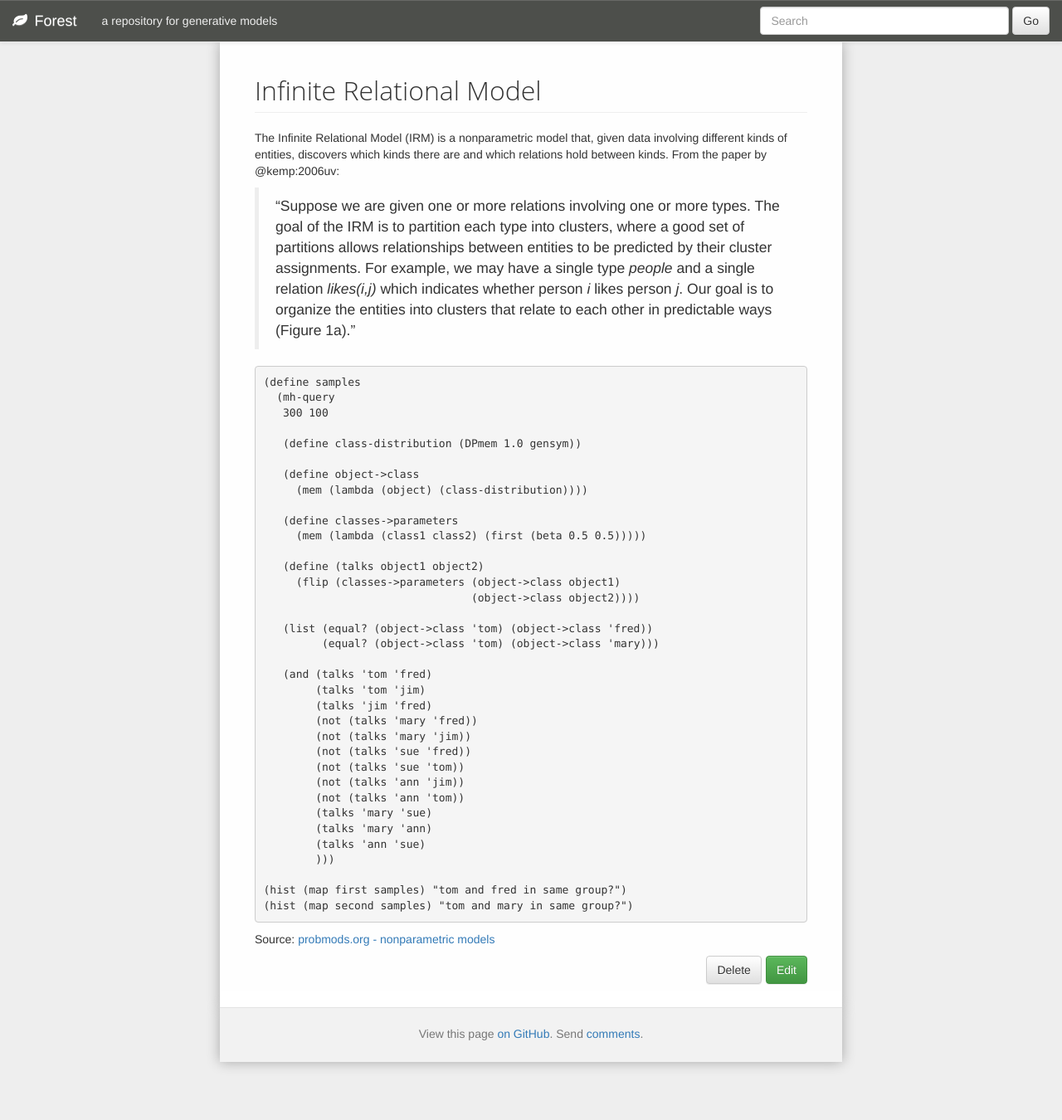
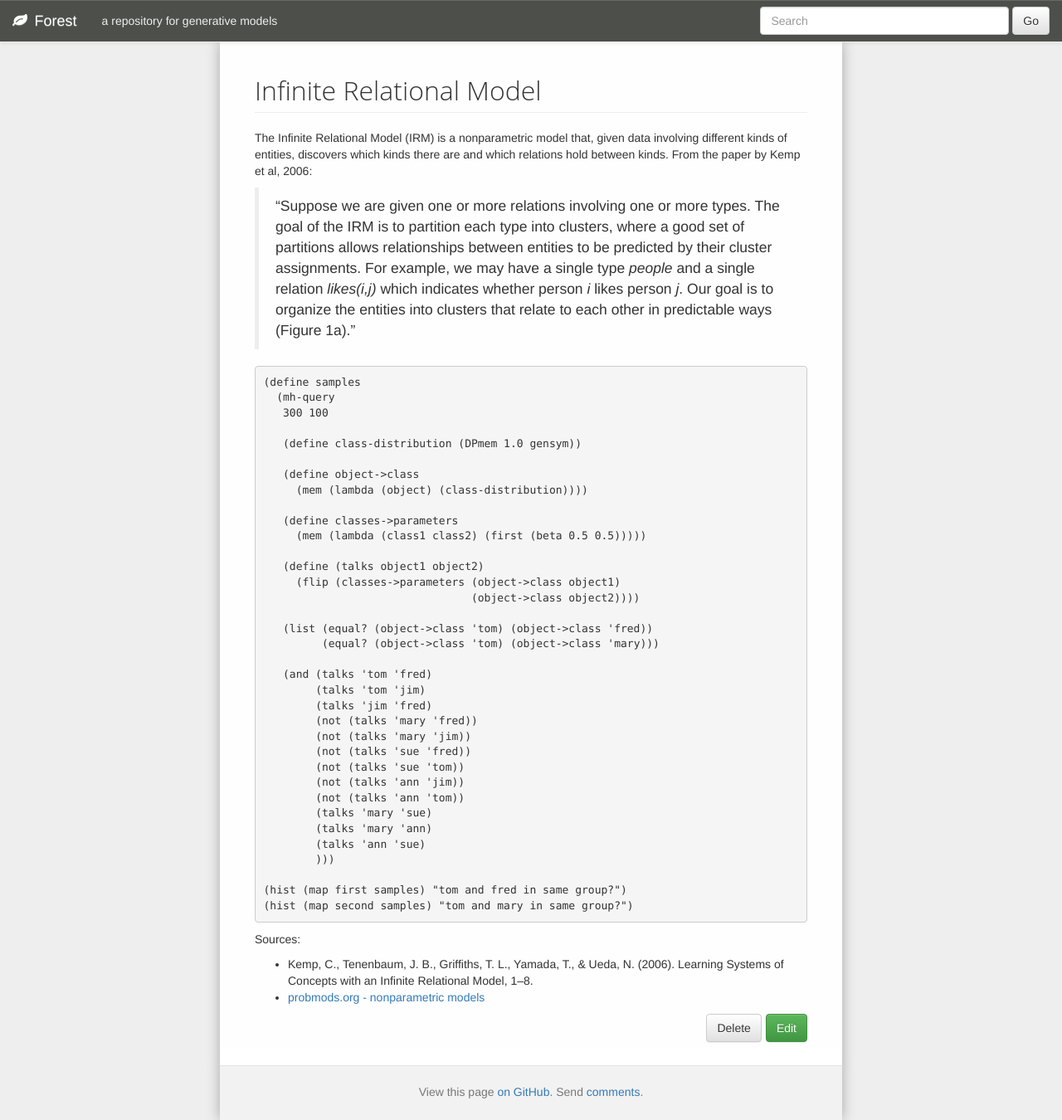
Before and after one commit to forestdb/forestdb.org, a Jekyll site: the page built from models/irm.md, in a window 1280 px wide. Shown: the whole page at 83% size. Built offline with Jekyll 4.4.1, drawn with Linux system fonts in a browser that asks for light colours; nearby versions of some CDN libraries.

Commit message:
Update irm.md

```diff
--- a/models/irm.md
+++ b/models/irm.md
@@ -9,7 +9,7 @@ model-tags: clustering, cognitive science, nonparametric statistics
 The Infinite Relational Model (IRM) is a nonparametric model that,
 given data involving different kinds of entities, discovers which
 kinds there are and which relations hold between kinds. From the
-paper by @kemp:2006uv:
+paper by Kemp et al, 2006:
 
 > "Suppose we are given one or more relations involving one or more
 > types. The goal of the IRM is to partition each type into clusters,
@@ -56,4 +56,7 @@ paper by @kemp:2006uv:
     (hist (map first samples) "tom and fred in same group?")
     (hist (map second samples) "tom and mary in same group?")
 
-Source: [probmods.org - nonparametric models](https://probmods.org/non-parametric-models.html)
+Sources:
+
+- Kemp, C., Tenenbaum, J. B., Griffiths, T. L., Yamada, T., & Ueda, N. (2006). Learning Systems of Concepts with an Inﬁnite Relational Model, 1–8.
+- [probmods.org - nonparametric models](https://probmods.org/non-parametric-models.html)
```
